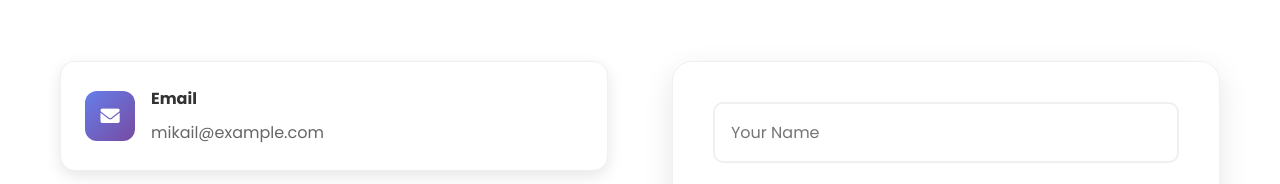
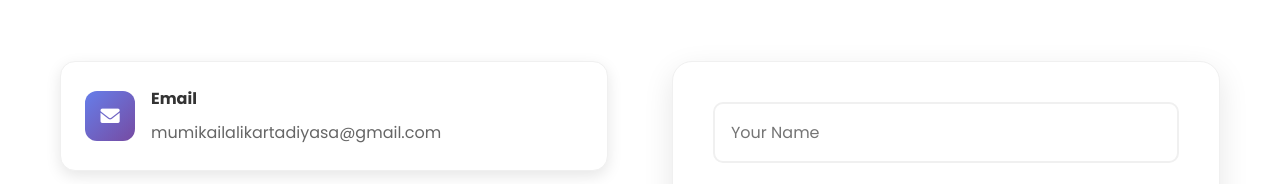
Before and after one commit to MuMikail/WebPortfolioM-V1, a plain HTML site: page index.html in a window 1280 px wide. Shown: the part 3668-3852 px from the top of the page. Drawn offline with Linux system fonts and the light colour scheme.

Commit message:
Web Portfolio V1

```diff
--- a/index.html
+++ b/index.html
@@ -303,7 +303,7 @@
                         </div>
                         <div class="contact-details">
                             <h4>Email</h4>
-                            <p>mikail@example.com</p>
+                            <p>mumikailalikartadiyasa@gmail.com</p>
                         </div>
                     </div>
                     <div class="contact-item">
```
